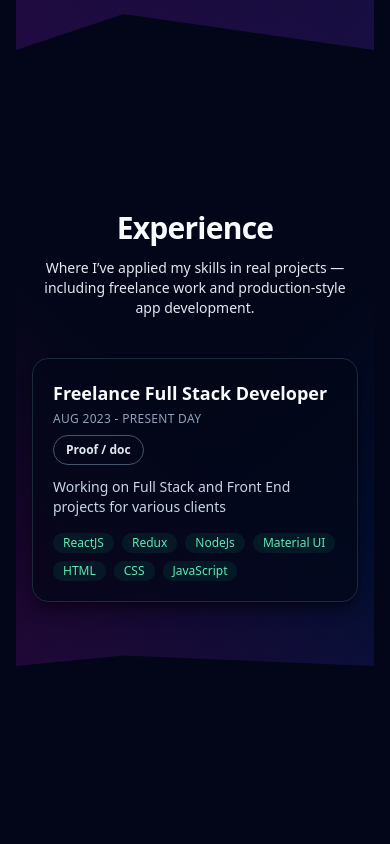
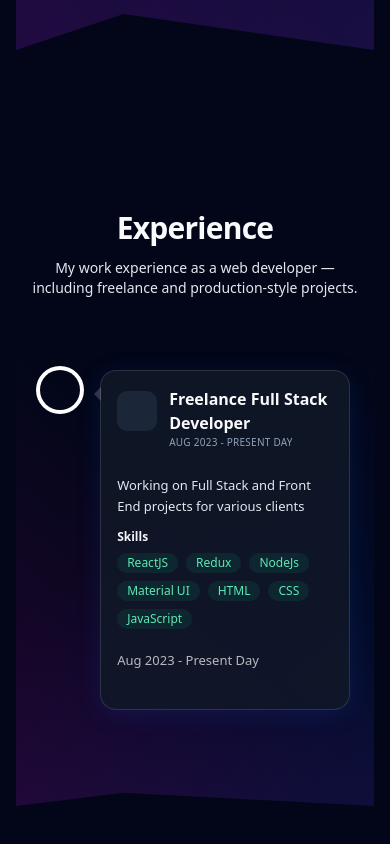
Before and after one commit to stevebiczyk/new-portfolio, a Next.js app: page / in a window 390 px wide. Shown: the part 5202-6046 px from the top of the page. Before the commit the page ends 5932 px from the top, so only its background shows below. Built offline with nearby package versions, Linux system fonts and the light colour scheme.

Commit message:
split ExperienceSection component into separate Section and Card components, added vertical timeline

```diff
--- a/package.json
+++ b/package.json
@@ -16,6 +16,7 @@
     "react": "19.2.0",
     "react-dom": "19.2.0",
     "react-icons": "^5.5.0",
+    "react-vertical-timeline-component": "^3.5.3",
     "tailwind-merge": "^3.4.0",
     "typewriter-effect": "^2.22.0"
   },
--- /dev/null
+++ b/src/components/experience/ExperienceCard.tsx
@@ -0,0 +1,112 @@
+// src/components/experience/ExperienceCard.tsx
+"use client";
+
+import React from "react";
+import { VerticalTimelineElement } from "react-vertical-timeline-component";
+
+type Experience = {
+  id?: number;
+  img?: string;
+  role: string;
+  company?: string;
+  date?: string;
+  desc?: string;
+  skills?: string[];
+};
+
+export function ExperienceCard({ experience }: { experience: Experience }) {
+  const iconImg = experience.img;
+
+  return (
+    <VerticalTimelineElement
+      icon={
+        iconImg ? (
+          <img
+            width="100%"
+            height="100%"
+            alt={
+              experience.company
+                ? `${experience.company} logo`
+                : experience.role
+            }
+            style={{ borderRadius: "9999px", objectFit: "cover" }}
+            src={iconImg}
+          />
+        ) : undefined
+      }
+      contentStyle={{
+        display: "flex",
+        flexDirection: "column",
+        gap: "12px",
+        color: "#fff",
+        boxShadow: "rgba(23, 92, 230, 0.15) 0px 4px 24px",
+        backgroundColor: "rgba(17, 25, 40, 0.83)",
+        border: "1px solid rgba(255, 255, 255, 0.125)",
+        borderRadius: "16px",
+      }}
+      contentArrowStyle={{
+        borderRight: "7px solid rgba(255, 255, 255, 0.18)",
+      }}
+      date={experience.date}
+    >
+      {/* Top row */}
+      <div className="flex w-full gap-3">
+        {iconImg ? (
+          <img
+            src={iconImg}
+            alt={
+              experience.company
+                ? `${experience.company} logo`
+                : experience.role
+            }
+            className="mt-1 h-10 w-10 rounded-lg object-cover sm:h-12 sm:w-12"
+            loading="lazy"
+          />
+        ) : (
+          <div className="mt-1 h-10 w-10 rounded-lg bg-slate-700/40 sm:h-12 sm:w-12" />
+        )}
+
+        <div className="flex flex-1 flex-col">
+          <div className="text-base font-semibold text-slate-50 sm:text-lg">
+            {experience.role}
+          </div>
+
+          {experience.company ? (
+            <div className="text-xs font-medium text-slate-300 sm:text-sm">
+              {experience.company}
+            </div>
+          ) : null}
+
+          {experience.date ? (
+            <div className="text-[10px] font-medium uppercase tracking-wide text-slate-400 sm:text-xs">
+              {experience.date}
+            </div>
+          ) : null}
+        </div>
+      </div>
+
+      {/* Description + skills */}
+      <div className="text-sm text-slate-200">
+        {experience.desc ? (
+          <p className="leading-relaxed">{experience.desc}</p>
+        ) : null}
+
+        {experience.skills && experience.skills.length > 0 ? (
+          <div className="mt-3">
+            <div className="text-xs font-semibold text-slate-100">Skills</div>
+            <div className="mt-2 flex flex-wrap gap-2">
+              {experience.skills.map((skill) => (
+                <span
+                  key={skill}
+                  className="rounded-full bg-emerald-500/10 px-2.5 py-0.5 text-xs font-medium text-emerald-300"
+                >
+                  {skill}
+                </span>
+              ))}
+            </div>
+          </div>
+        ) : null}
+      </div>
+    </VerticalTimelineElement>
+  );
+}
--- a/src/components/experience/ExperienceSection.tsx
+++ b/src/components/experience/ExperienceSection.tsx
@@ -1,24 +1,12 @@
-"use client";
-
 // src/components/experience/ExperienceSection.tsx
 "use client";
 
 import { experiences } from "@/data/contents";
-
-type Experience = {
-  id?: number;
-  img?: string;
-  role: string;
-  company?: string;
-  date?: string;
-  desc?: string;
-  skills?: string[];
-  doc?: string;
-};
+import { VerticalTimeline } from "react-vertical-timeline-component";
+import "react-vertical-timeline-component/style.min.css";
+import { ExperienceCard } from "./ExperienceCard";
 
 export function ExperienceSection() {
-  const items = (experiences as Experience[]) ?? [];
-
   return (
     <section
       id="experience"
@@ -34,62 +22,20 @@ export function ExperienceSection() {
             Experience
           </h2>
           <p className="mt-3 mx-auto max-w-xl text-sm text-slate-200 sm:text-base">
-            Where I’ve applied my skills in real projects — including freelance
-            work and production-style app development.
+            My work experience as a web developer — including freelance and
+            production-style projects.
           </p>
         </div>
 
-        <div className="mt-10 space-y-6">
-          {items.map((exp, idx) => (
-            <article
-              key={exp.id ?? `${exp.role}-${idx}`}
-              className="rounded-2xl border border-slate-800 bg-slate-950/70 p-5 shadow-lg shadow-black/40"
-            >
-              <header className="flex flex-col gap-2 sm:flex-row sm:items-start sm:justify-between">
-                <div>
-                  <h3 className="text-lg font-semibold text-slate-50">
-                    {exp.role}
-                    {exp.company ? (
-                      <span className="text-slate-300"> · {exp.company}</span>
-                    ) : null}
-                  </h3>
-                  {exp.date ? (
-                    <p className="mt-1 text-xs font-medium uppercase tracking-wide text-slate-400">
-                      {exp.date}
-                    </p>
-                  ) : null}
-                </div>
-
-                {exp.doc ? (
-                  <a
-                    href={exp.doc}
-                    target="_blank"
-                    rel="noreferrer"
-                    className="inline-flex w-max items-center rounded-full border border-slate-600 px-3 py-1.5 text-xs font-semibold text-slate-200 transition hover:border-emerald-400 hover:text-emerald-300"
-                  >
-                    Proof / doc
-                  </a>
-                ) : null}
-              </header>
-
-              {exp.desc ? (
-                <p className="mt-3 text-sm text-slate-300">{exp.desc}</p>
-              ) : null}
-
-              {exp.skills && exp.skills.length > 0 ? (
-                <div className="mt-4 flex flex-wrap gap-2">
-                  {exp.skills.map((s) => (
-                    <span
-                      key={s}
-                      className="rounded-full bg-emerald-500/10 px-2.5 py-0.5 text-xs font-medium text-emerald-300"
-                    >
-                      {s}
-                    </span>
-                  ))}
-                </div>
-              ) : null}
-            </article>
-          ))}
+        <div className="mt-10">
+          <VerticalTimeline>
+            {experiences.map((experience: any, index: number) => (
+              <ExperienceCard
+                key={experience.id ?? `experience-${index}`}
+                experience={experience}
+              />
+            ))}
+          </VerticalTimeline>
         </div>
       </div>
     </section>
```
Also changed, not shown: 1 other file (tests, documents, lock files or other folders).
